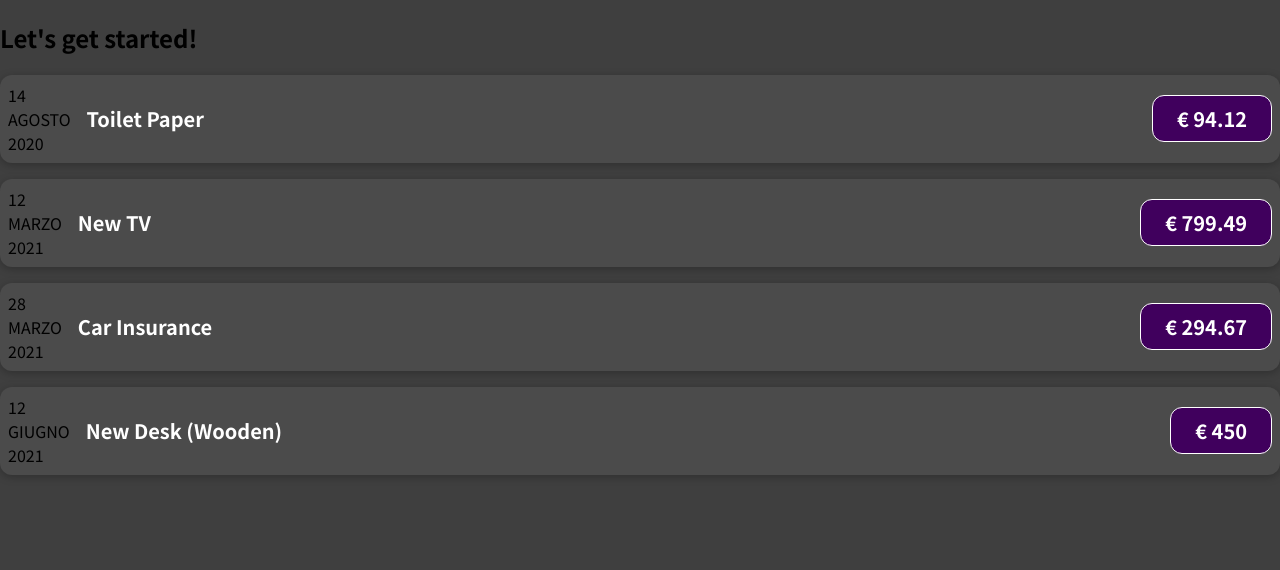
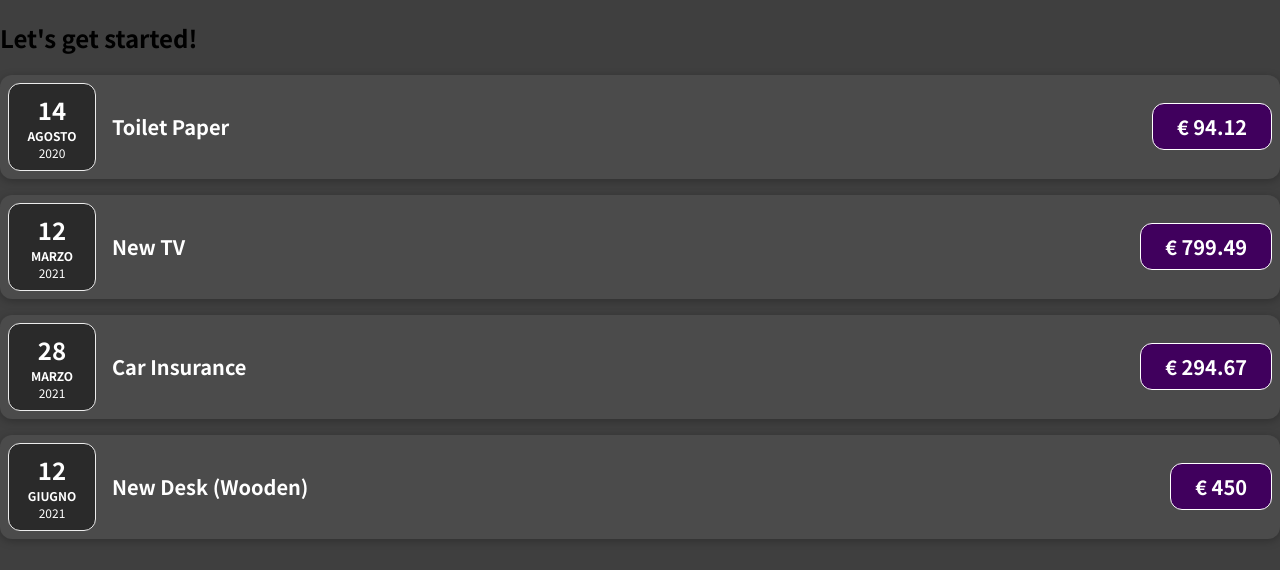
Before and after one commit to GiuseppeMandriani/react-my-tracker, a JavaScript app: page / in a window 1280 px wide. Shown: the top 570 px of the page. Built offline with nearby package versions, Linux system fonts and the light colour scheme.

Commit message:
add calendarComponent in component

```diff
--- /dev/null
+++ b/src/components/ExpenseDate.css
@@ -0,0 +1,26 @@
+.expense-date {
+  display: flex;
+  flex-direction: column;
+  width: 5.5rem;
+  height: 5.5rem;
+  border: 1px solid #ececec;
+  background-color: #2a2a2a;
+  color: white;
+  border-radius: 12px;
+  align-items: center;
+  justify-content: center;
+}
+
+.expense-date__month {
+  font-size: 0.75rem;
+  font-weight: bold;
+}
+
+.expense-date__year {
+  font-size: 0.75rem;
+}
+
+.expense-date__day {
+  font-size: 1.5rem;
+  font-weight: bold;
+}
--- /dev/null
+++ b/src/components/ExpenseDate.js
@@ -0,0 +1,19 @@
+import './ExpenseDate.css';
+
+const ExpenseDate = props => {
+    // Js
+
+    const month = props.date.toLocaleDateString('it-IT', { month: 'long' });
+    const day = props.date.toLocaleDateString('it-IT', { day: '2-digit' });
+    const year = props.date.getFullYear();
+
+    return (
+        <div className="expense-date">
+            <div className="expense-date__day">{day}</div>
+            <div className="expense-date__month">{month.toUpperCase()}</div>
+            <div className="expense-date__year">{year}</div>
+        </div>
+    );
+};
+
+export default ExpenseDate;
--- a/src/components/ExpenseItem.js
+++ b/src/components/ExpenseItem.js
@@ -1,20 +1,10 @@
+import ExpenseDate from './ExpenseDate';
 import './ExpenseItem.css';
 
 const ExpenseItem = props => {
-    // Js
-
-    const month = props.date.toLocaleDateString('it-IT', { month: 'long' });
-    const day = props.date.toLocaleDateString('it-IT', { day: '2-digit' });
-    const year = props.date.getFullYear();
-
     return (
         <div className="expense-item">
-            <div>
-                <div>{day}</div>
-                <div>{month.toUpperCase()}</div>
-                <div>{year}</div>
-            </div>
-
+            <ExpenseDate date={props.date} />
             <div className="expense-item__description">
                 <h2>{props.title}</h2>
                 <div className="expense-item__price">€ {props.amount}</div>
```
